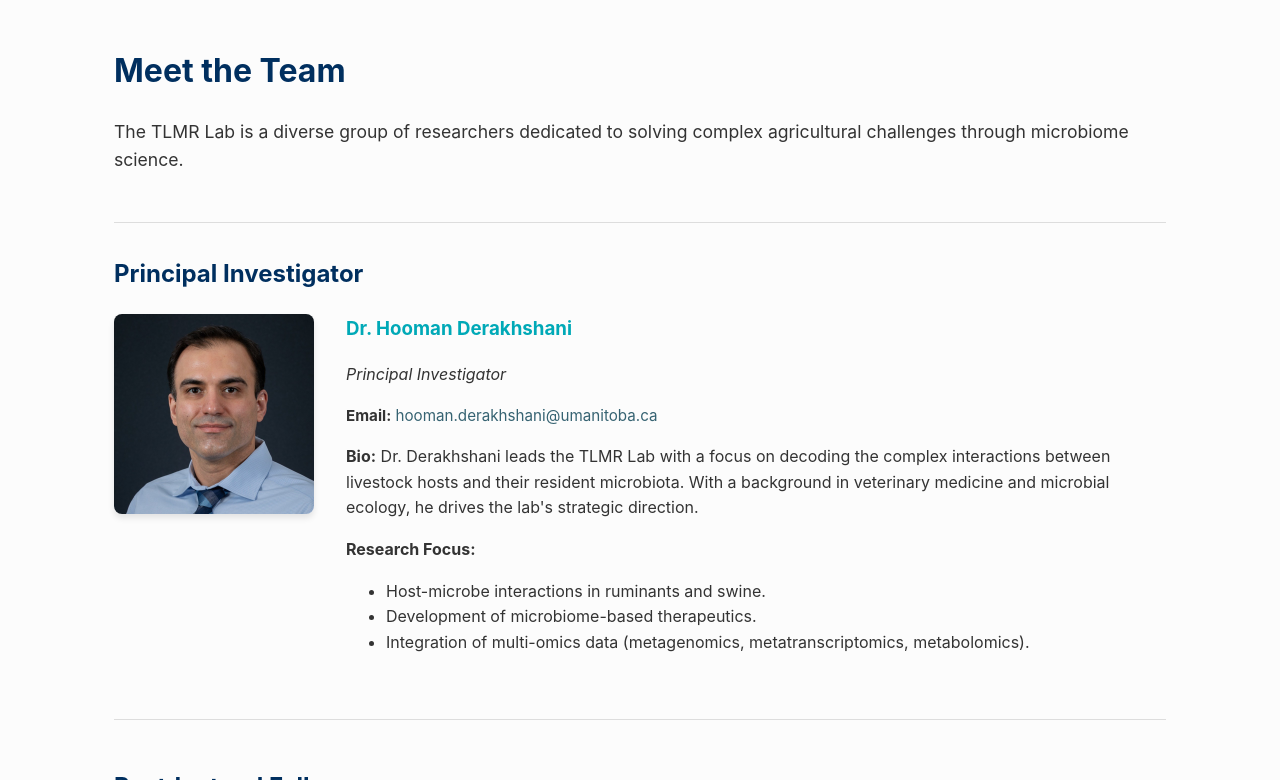
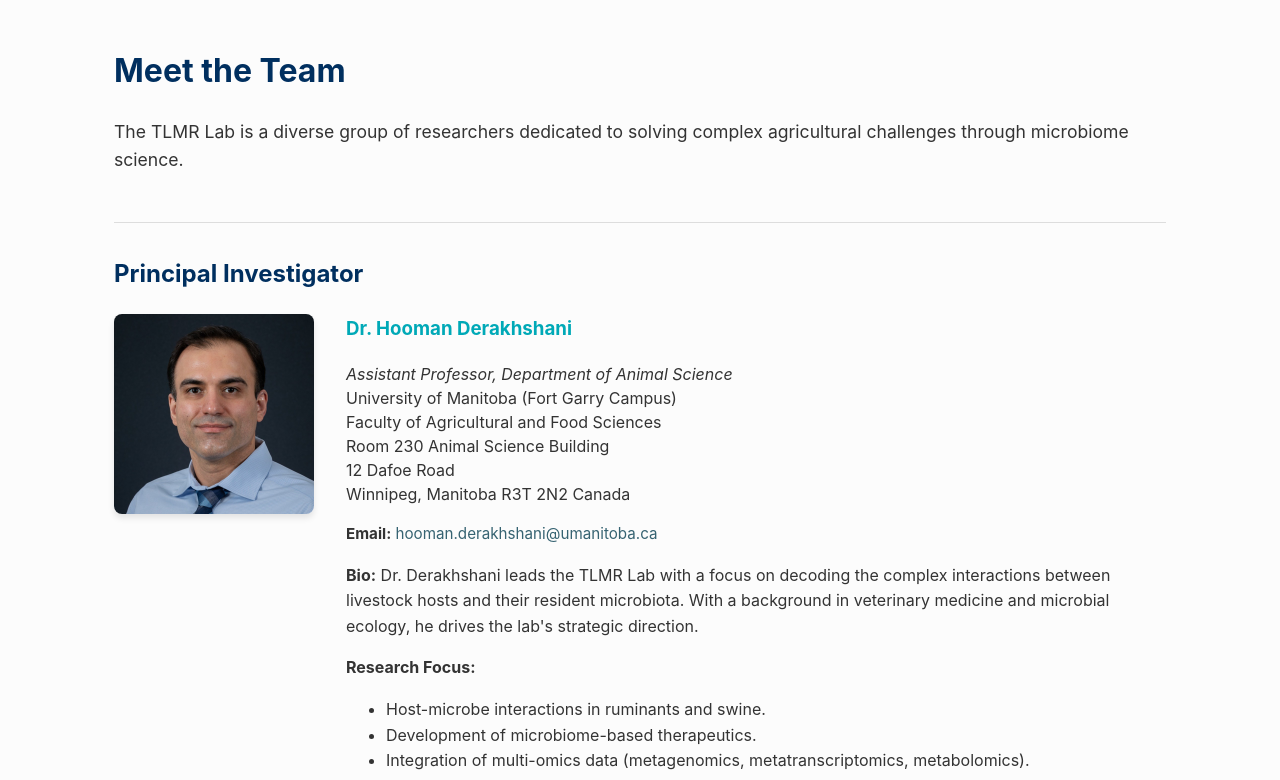
Before and after one commit to TLMicrobiomeLab/tlmicrobiomelab.github.io, a Jekyll site: the page built from people.html, in a window 1280 px wide and 900 px high, cut to the strip 120-900 px from the top of the window. Built offline with Jekyll 4.4.1, drawn with Linux system fonts in a browser that asks for light colours.

Commit message:
Enhance Dr. Hooman Derakhshani's profile details
Updated the description for Dr. Hooman Derakhshani with additional details.

```diff
--- a/people.html
+++ b/people.html
@@ -21,7 +21,14 @@ permalink: /people/
 
         <div style="flex: 1; min-width: 300px;">
             <h3 style="margin-top: 0; color: #00A9B7;">Dr. Hooman Derakhshani</h3>
-            <p><em>Principal Investigator</em></p>
+            <p style="margin-bottom: 1rem; line-height: 1.5; color: #333;">
+                <em>Assistant Professor, Department of Animal Science</em><br>
+                University of Manitoba (Fort Garry Campus)<br>
+                Faculty of Agricultural and Food Sciences<br>
+                Room 230 Animal Science Building<br>
+                12 Dafoe Road<br>
+                Winnipeg, Manitoba R3T 2N2 Canada
+            </p>
             <p style="margin-top: 0; margin-bottom: 1rem; font-size: 0.95rem;">
         <strong>Email:</strong>
         <a href="mailto:hooman.derakhshani@umanitoba.ca" style="color: #366372;">hooman.derakhshani@umanitoba.ca</a>
```
